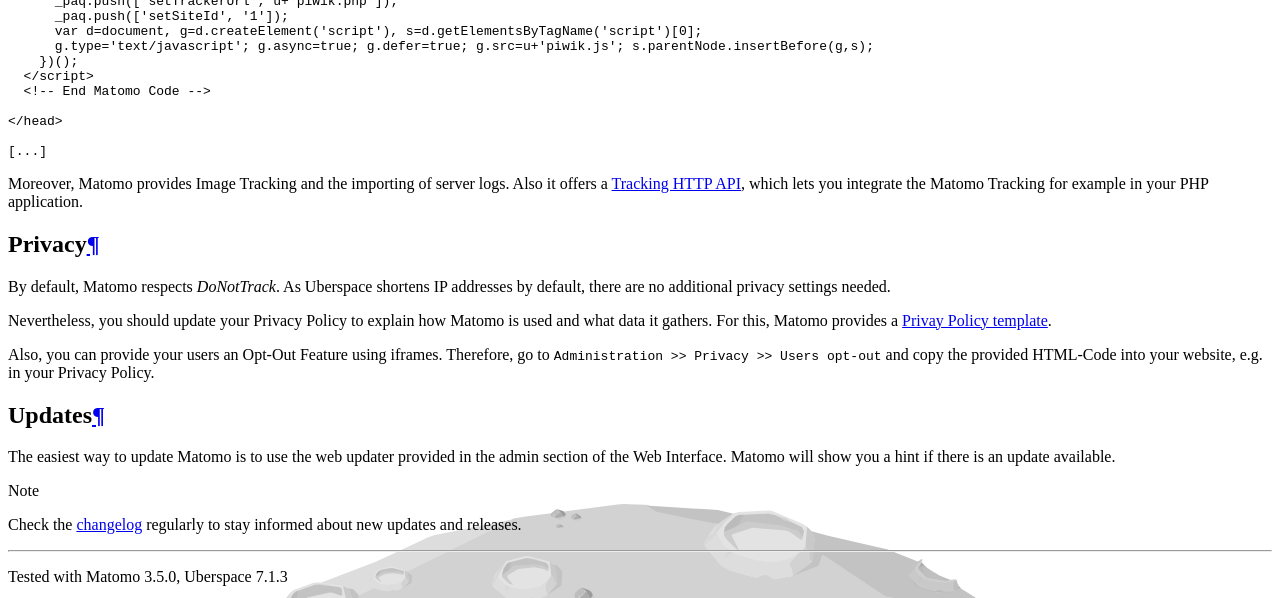
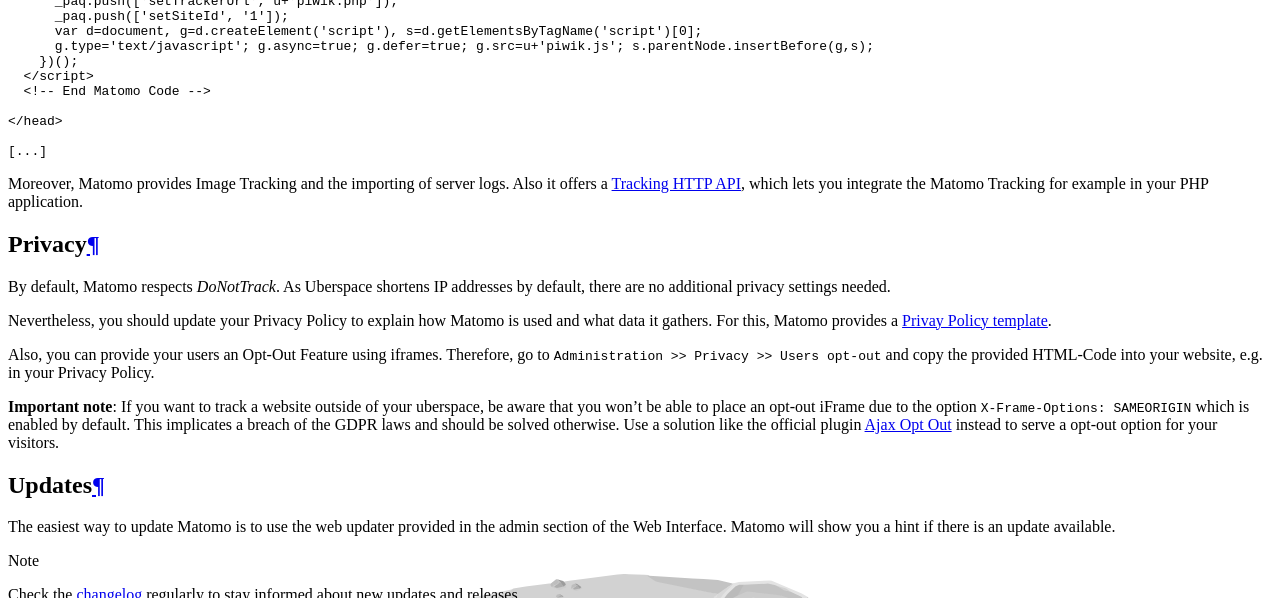
Before and after one commit to Uberspace/lab, a Sphinx documentation site: the page built from source/guide_matomo.rst, in a window 1280 px wide and 900 px high, scrolled down 3039 px, cut to the strip 0-598 px from the top of the window. Built offline with Sphinx 7.4.7 and the Read the Docs theme 2.0.0, drawn with Linux system fonts in a browser that asks for light colours.

Commit message:
Update guide_matomo.rst
Add warning due restiction to use iFrames outside of the uberspace and description to use Matomo with external websites with an official plugin.

```diff
--- a/source/guide_matomo.rst
+++ b/source/guide_matomo.rst
@@ -125,6 +125,8 @@
 
 Also, you can provide your users an Opt-Out Feature using iframes. Therefore, go to ``Administration >> Privacy >> Users opt-out`` and copy the provided HTML-Code into your website, e.g. in your Privacy Policy.
 
+**Important note**: If you want to track a website outside of your uberspace, be aware that you won't be able to place an opt-out iFrame due to the option ``X-Frame-Options: SAMEORIGIN`` which is enabled by default. This implicates a breach of the GDPR laws and should be solved otherwise. Use a solution like the official plugin  `Ajax Opt Out <https://plugins.matomo.org/AjaxOptOut/>`_ instead to serve a opt-out option for your visitors.
+
 Updates
 =======
 
```
